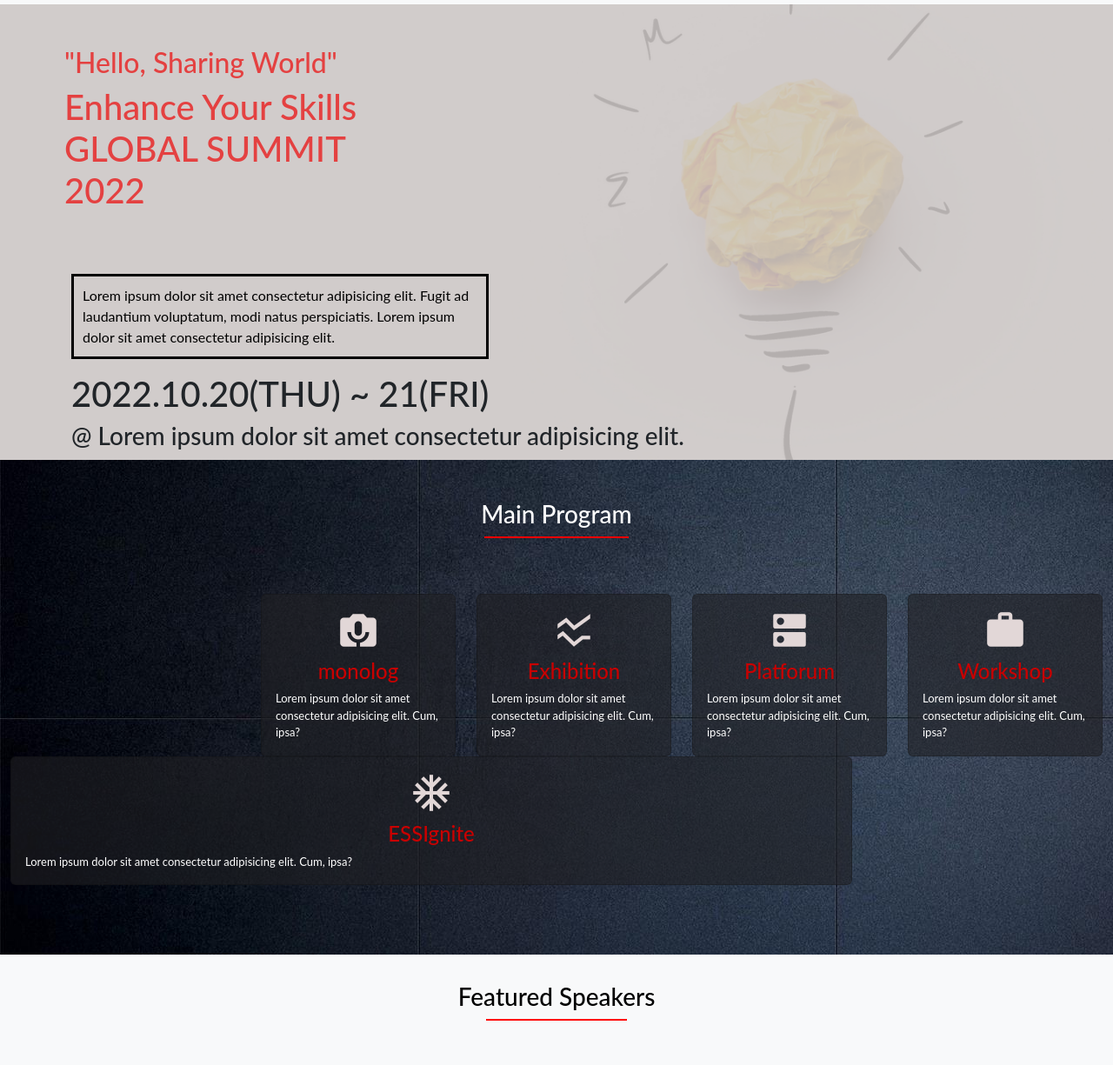
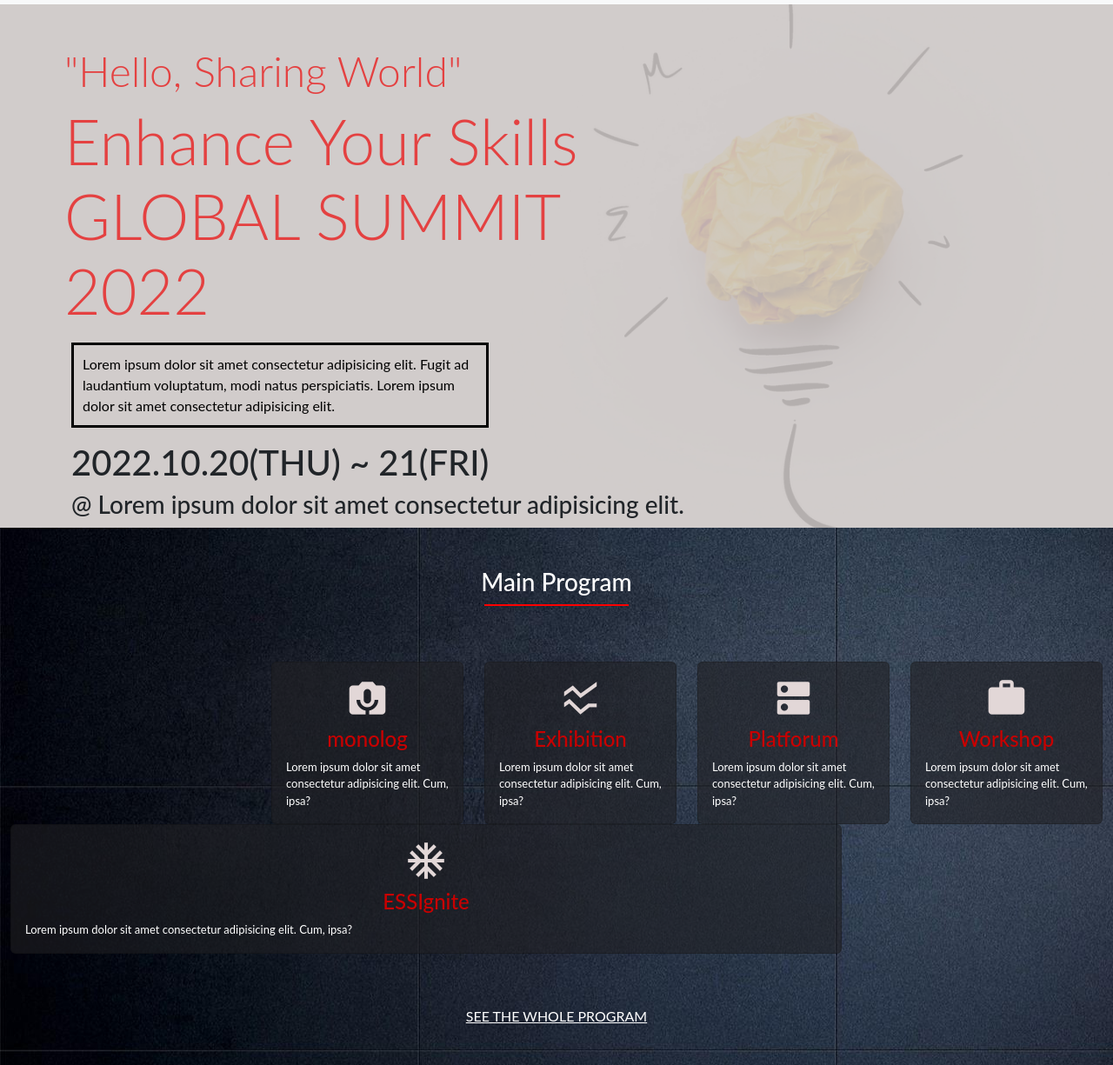
Before and after one commit to Rana-Mudassir/Enhance-Your-Skills, a website: page index.html in a window 1280 px wide. Shown: the part 135-1360 px from the top of the page at 87% size. Drawn offline with nearby package versions, Linux system fonts and the light colour scheme.

Commit message:
updated the requested design

```diff
--- a/index.html
+++ b/index.html
@@ -107,9 +107,9 @@
     <!-- // Main Section // -->
 
     <div id="main1" class="container-fluid">
-      <div class="container py-5 px-1">
-        <h2 class="mainText">"Hello, Sharing World"</h2>
-        <h1 class="mainText">
+      <div class="container pt-5  px-1">
+        <h2 class="mainText display-5">"Hello, Sharing World"</h2>
+        <h1 class="mainText display-2">
           Enhance Your Skills
           <br />
           GLOBAL SUMMIT
@@ -252,6 +252,12 @@
           </div>
         </div>
       </div>
+      <div class="container prgrmBelow1">
+        <p>SEE THE WHOLE PROGRAM</p>
+      </div>
+      <div class="container prgrmBelow">
+        <h3>Join EUS Global Summit 2022</h3>
+      </div>
     </div>
 
     <!-- // Speaker Section // -->
@@ -306,7 +312,9 @@
 
       <div class="container-fluid px-0">
         <div class="d-flex justify-content-center bg-light">
+          <a href="./index.html">
           <img id="logo2" src="./images/Enha (1).png" alt="logo" />
+          </a>
           <h3 class="cpyrt1">
             © 2022 Enhance Your Skills, Some Right Reserved.
           </h3>
--- a/style.css
+++ b/style.css
@@ -119,11 +119,24 @@ h6 {
 }
 
 #prgrmCol1 {
-  padding-left: 300px;
+  margin-left: 300px;
 }
 
 #prgrmCol2 {
-  padding-right: 300px;
+  margin-right: 300px;
+}
+
+.prgrmBelow {
+  display: none;
+}
+
+.prgrmBelow1 {
+  display: block;
+  color: white;
+  text-decoration: underline;
+  text-align: center;
+  padding: 20px;
+  padding-top: 60px;
 }
 
 .prgrmTitle {
@@ -285,6 +298,17 @@ h6 {
     padding-bottom: 20px;
   }
 
+  .prgrmBelow {
+    display: block;
+    background-color: #d13d05;
+    padding: 19px;
+    color: white;
+  }
+
+  .prgrmBelow1 {
+    display: none;
+  }
+
   .card-img {
     width: 20%;
   }
```
Also changed, not shown: pages/about.html (+4 -1 lines).
